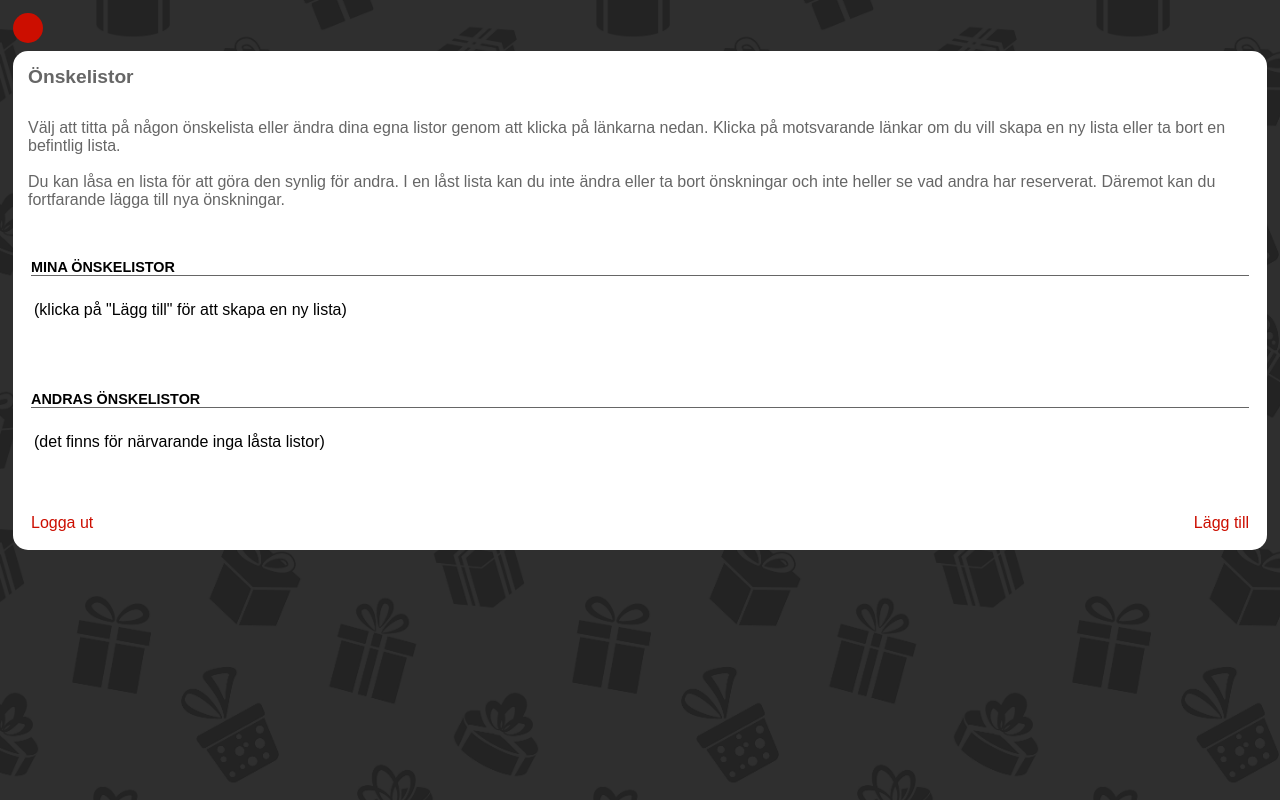
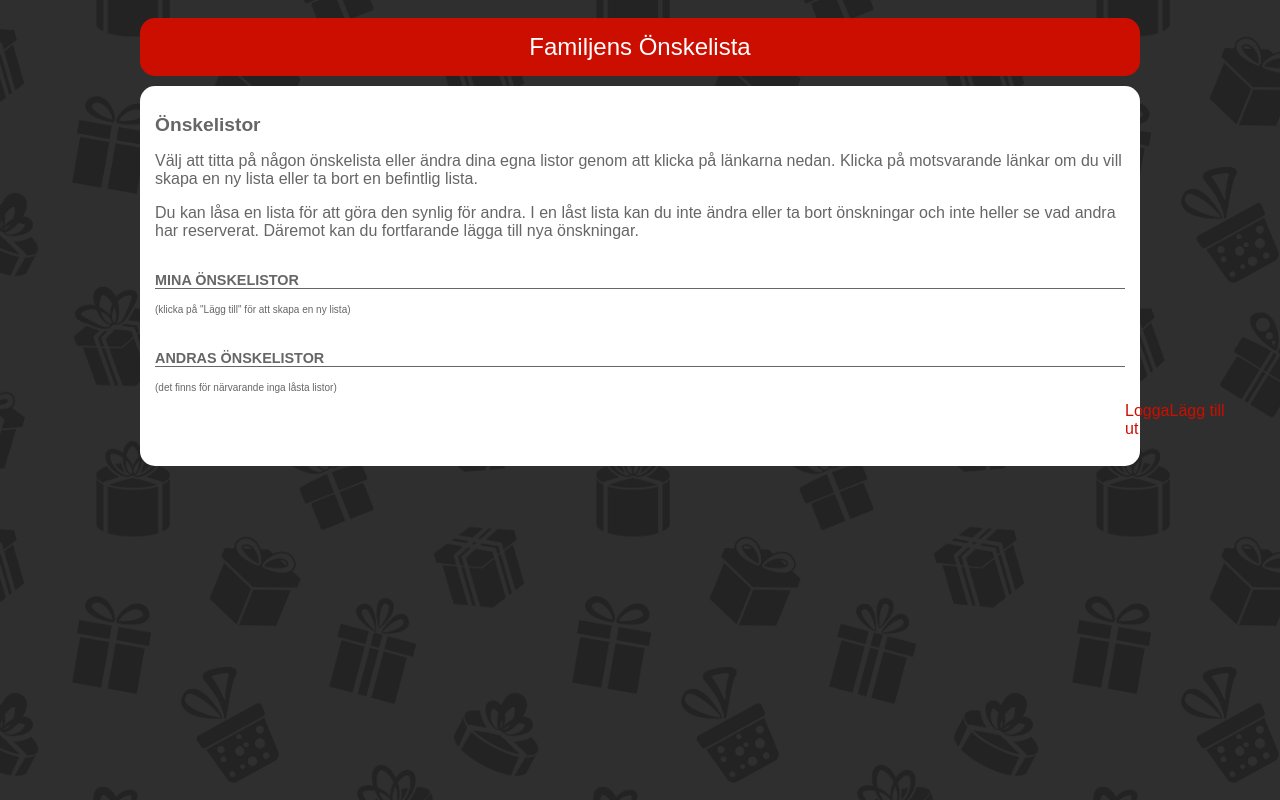
Before and after one commit to m00ndark/wish, a PHP site: page /home.php in a window 1280 px wide. Run offline with PHP 8.4, Linux system fonts and the light colour scheme; the visitor is signed in with stand-in values (Sample User, id 1); data that the repository does not hold is empty.

Commit message:
Restyled home page

```diff
--- a/home.php
+++ b/home.php
@@ -1,5 +1,8 @@
 <?php
 header('Content-Type: text/html; charset=utf-8');
+header("Cache-Control: no-store, no-cache, must-revalidate, max-age=0");
+header("Cache-Control: post-check=0, pre-check=0", false);
+header("Pragma: no-cache");
 
 // ini_set('display_errors', '1');
 
@@ -63,8 +66,10 @@ dbDisconnect($connection);
 
 <html>
 	<head>
-		<link rel="stylesheet" type="text/css" href="styles/main.css">
-		<link rel="stylesheet" type="text/css" href="styles/calendar.css">
+		<meta name="viewport" content="width=device-width, initial-scale=1.0"/>
+		<meta name="theme-color" content="#2F2F2F"/>
+		<link rel="stylesheet" type="text/css" href="styles/main.css"/>
+		<link rel="stylesheet" type="text/css" href="styles/calendar.css"/>
 		<script src="scripts/common.js" type="text/javascript"></script>
 		<script src="scripts/calendar.js" type="text/javascript"></script>
 		<script language="javascript">
@@ -72,10 +77,6 @@ dbDisconnect($connection);
 			function highlightRow(row, modifyFirstChild)
 			{
 				row.style.backgroundColor = "#F6F6F6";
-				if (modifyFirstChild)
-				{
-					row.cells[0].style.backgroundColor = "#FFFFFF";
-				}
 			}
 
 			function dehighlightRow(row)
@@ -232,44 +233,41 @@ dbDisconnect($connection);
 		<div id="overlay">
 			<img id="loader" src="images/loader.gif">
 		</div>
-		<div id="dialog" style="display: none;">test</div>
-		<table class="main">
-			<tr>
-				<td class="header_back">
-					<table>
-						<tr>
-							<td class="header"></td>
-						</tr>
-					</table>
-				</td>
-			</tr>
-			<tr>
-				<td class="back">
-					<table>
-						<tr>
-							<td class="content">
-								<h1>
-									Önskelistor
-								</h1>
-								<br>
-								Välj att titta på någon önskelista eller ändra dina egna listor genom att klicka på länkarna nedan.
-								Klicka på motsvarande länkar om du vill skapa en ny lista eller ta bort en befintlig lista.
-								<br><br>
-								Du kan låsa en lista för att göra den synlig för andra. I en låst lista kan du inte ändra eller ta bort önskningar
-								och inte heller se vad andra har reserverat. Däremot kan du fortfarande lägga till nya önskningar.
-								<br><br>
-								<table width="100%">
+		<div id="dialog" style="display: none;"></div>
+
 		<form name="modify_list" method="post" action="home.php">
 			<input name="action" type="hidden" value="">
 			<input name="wishlist_id" type="hidden" value="">
 		</form>
-									<tr>
-										<td width="50%" valign="top">
+
+		<div class="row-header">
+			<div class="col-center header">
+				Familjens Önskelista
+			</div>
+		</div>
+
+		<div class="row">
+			<div class="col-center content">
+				<h1>
+					Önskelistor
+				</h1>
+				<p>
+					Välj att titta på någon önskelista eller ändra dina egna listor genom att klicka på länkarna nedan.
+					Klicka på motsvarande länkar om du vill skapa en ny lista eller ta bort en befintlig lista.
+				</p>
+				<p>
+					Du kan låsa en lista för att göra den synlig för andra. I en låst lista kan du inte ändra eller ta bort önskningar
+					och inte heller se vad andra har reserverat. Däremot kan du fortfarande lägga till nya önskningar.
+				</p>
+
+				<div class="row">
+					<div class="col-12">
 						<h2>
 							Mina önskelistor
 						</h2>
-											<table width="100%">
-												<tr><td height="9"></td></tr>
+					</div>
+				</div>
+
 <?php
 $connection = dbConnect();
 try
@@ -288,8 +286,8 @@ try
 		$gotRows = true;
 		$childName = $row->is_child_list == 1 ? $row->child_name : '';
 		$childName = strlen($childName) > 0 && substr($childName, -1) != 's' ? $childName . 's' : $childName;
-		echo "	<tr onMouseOver=\"highlightRow(this, false);\" onMouseOut=\"dehighlightRow(this);\">\n";
-		echo "		<td class=\"list_row_left\">\n";
+		echo "	<div class=\"row-list hover\">\n";
+		echo "		<div class=\"auto-col\">\n";
 		echo '			' . (($userIsSuper) ? '[' . $row->user_name . '] ' : '') . '<a href="list.php?id=' . $row->wishlist_id . '">' . $row->title . '</a>';
 		if (strlen($childName) > 0 || $row->shared_with_user_id != null)
 		{
@@ -301,8 +299,8 @@ try
 		{
 			echo "\n";
 		}
-		echo "		</td>\n";
-		echo "		<td class=\"list_row_right\">\n";
+		echo "		</div>\n";
+		echo "		<div class=\"auto-col right\">\n";
 		if ($row->is_locked_for_edit == 0)
 		{
 			echo '			<a href="javascript:lockList(' . $row->wishlist_id . ')">Lås</a>&nbsp;|&nbsp;'
@@ -313,17 +311,17 @@ try
 		{
 			echo '			<i>Låst t.o.m. ' . date('Y-m-d', $row->locked_until_timestamp) . "</i>\n";
 		}
-		echo "		</td>\n";
-		echo "	</tr>\n";
+		echo "		</div>\n";
+		echo "	</div>\n";
 	}
 
 	if (!$gotRows)
 	{
-		echo "	<tr>\n";
-		echo "		<td class=\"small\">\n";
+		echo "	<div class=\"row\">\n";
+		echo "		<div class=\"col-12 small\">\n";
 		echo "			(klicka på \"Lägg till\" för att skapa en ny lista)\n";
-		echo "		</td>\n";
-		echo "	</tr>\n";
+		echo "		</div>\n";
+		echo "	</div>\n";
 	}
 }
 catch (PDOException $ex)
@@ -332,17 +330,17 @@ catch (PDOException $ex)
 }
 dbDisconnect($connection);
 ?>
-											</table>
-										</td>
-									</tr>
-									<tr>
-										<td width="50%" valign="top">
-											<br><br>
+
+				<div class="row">
+					<div class="col-12">
 						<h2>
 							Andras önskelistor
 						</h2>
-											<table width="100%">
-												<tr><td height="9"></td></tr>
+					</div>
+				</div>
+
+				<div class="row">
+
 <?php
 $connection = dbConnect();
 try
@@ -368,35 +366,31 @@ try
 		{
 			if ($last_user_name != '')
 			{
-				echo "	<tr>\n";
-				echo "		<td height=\"20\"></td>\n";
-				echo "	</tr>\n";
+				echo "			</div>\n";
+				echo "		</div>\n";
 			}
-			echo "	<tr>\n";
-			echo "		<td class=\"list_header\" colspan=\"3\">\n";
-			echo '			<h3>' . $row->user_name . "</h3>\n";
-			echo "		</td>\n";
-			echo "	</tr>\n";
+			echo "		<div class=\"col-6\">\n";
+			echo "			<div class=\"bubble hover\">\n";
+			echo '				<h3>' . $row->user_name . "</h3>\n";
 			$last_user_name = $row->user_name;
 		}
-		echo "	<tr onMouseOver=\"highlightRow(this, true);\" onMouseOut=\"dehighlightRow(this);\">\n";
-		echo "		<td width=\"5\">&nbsp;&nbsp;</td>\n";
-		echo "		<td width=\"100%\" class=\"list_row_left\">\n";
-		echo '			<a href="list.php?id=' . $row->wishlist_id . '">' . $row->title . "</a>\n";
-		echo "		</td>\n";
-		echo "		<td class=\"list_row_right\">\n";
-		// right stuff here
-		echo "		</td>\n";
-		echo "	</tr>\n";
+		else
+		{
+			echo "				<br>\n";
+		}
+		echo '				<a href="list.php?id=' . $row->wishlist_id . '">' . $row->title . "</a>\n";
 	}
 
-	if ($last_user_name == '')
+	if ($last_user_name != '')
 	{
-		echo "	<tr>\n";
-		echo "		<td class=\"small\">\n";
+		echo "			</div>\n";
+		echo "		</div>\n";
+	}
+	else
+	{
+		echo "		<div class=\"col-12 small\">\n";
 		echo "			(det finns för närvarande inga låsta listor)\n";
 		echo "		</td>\n";
-		echo "	</tr>\n";
 	}
 }
 catch (PDOException $ex)
@@ -405,21 +399,18 @@ catch (PDOException $ex)
 }
 dbDisconnect($connection);
 ?>
-											</table>
-										</td>
-									</tr>
-								</table>
-								<br><br><br>
-								<table width="100%">
-									<tr>
-										<td>
+
+				</div>
+
+				<div class="row-footer">
+					<div class="auto-col">
 						<a href="home.php?action=logout">Logga ut</a>
-										</td>
-										<td align="right">
+					</div>
+					<div class="auto-col right">
 						<a href="javascript:addList()">Lägg&nbsp;till</a>
-										</td>
-									</tr>
-								</table>
+					</div>
+				</div>
+
 <?php
 /*
 	foreach ($_SESSION as $key => $value)
@@ -428,11 +419,8 @@ dbDisconnect($connection);
 	}
 */
 ?>
-							</td>
-						</tr>
-					</table>
-				</td>
-			</tr>
-		</table>
+
+			</div>
+		</div>
 	</body>
 </html>
--- a/styles/main.css
+++ b/styles/main.css
@@ -6,33 +6,8 @@
 	--theme-color: #CC0E00;
 	--light-theme-color: #F2C2BF;
 	--text-color: #666666;
-}
-
-[class*="col-"] {
-	float: left;
-}
-
-/* For mobile phones: */
-[class*="col-"] {
-	width: 100%;
-	padding: 0px;
-}
-
-@media only screen and (min-width: 1016px) {
-	/* For desktop: */
-	.col-1 { width: 8.33%; padding: 1px; }
-	.col-2 { width: 16.66%; padding: 1px; }
-	.col-3 { width: 25%; padding: 1px; }
-	.col-4 { width: 33.33%; padding: 1px; }
-	.col-5 { width: 41.66%; padding: 1px; }
-	.col-6 { width: 50%; padding: 1px; }
-	.col-7 { width: 58.33%; padding: 1px; }
-	.col-8 { width: 66.66%; padding: 1px; }
-	.col-9 { width: 75%; padding: 1px; }
-	.col-10 { width: 83.33%; padding: 1px; }
-	.col-11 { width: 91.66%; padding: 1px; }
-	.col-12 { width: 100%; padding: 1px; }
-	.col-center { max-width: 1000px; margin: auto; float: none; padding: 1px; }
+	--bubble-frame-color: #BBBBBB;
+	--hover-back-color: #F6F6F6;
 }
 
 html {
@@ -46,18 +21,75 @@ body {
 	background-repeat: repeat;
 }
 
-.row {
-	padding-bottom: 3px;
+/* For mobile phones: */
+[class*="col-"] {
+	width: 100%;
+	padding: 0px;
 }
 
-.row::after {
+@media only screen and (min-width: 1016px) {
+	/* For desktop: */
+	.col-1 { width: 8.33%; }
+	.col-2 { width: 16.66%; }
+	.col-3 { width: 25%; }
+	.col-4 { width: 33.33%; }
+	.col-5 { width: 41.66%; }
+	.col-6 { width: 50%; }
+	.col-7 { width: 58.33%; }
+	.col-8 { width: 66.66%; }
+	.col-9 { width: 75%; }
+	.col-10 { width: 83.33%; }
+	.col-11 { width: 91.66%; }
+	.col-12 { width: 100%; }
+	[class*="col-"] { float: left; }
+	.col-center {
+		max-width: 1000px;
+		margin: auto;
+		float: none;
+	}
+}
+
+.auto-col {
+	float: left;
+	padding: 0px;
+	flex-grow: 1;
+}
+
+[class*="row"]::after {
 	content: "";
 	clear: both;
 	display: table;
 }
 
-.header-row {
+.row {
+	padding-bottom: 3px;
+}
+
+.row-list {
+	display: flex;
+	border-radius: 10px;
+	padding: 10px;
+	border: 1px solid var(--bubble-frame-color);
+	margin: 5px;
+}
+
+@media only screen and (min-width: 1016px) {
+	.row-list {
+		border-radius: 0px;
+		padding: 3px;
+		border: 0px;
+		margin: 0px;
+	}
+}
+
+.row-header {
 	padding-top: 10px;
+	padding-bottom: 10px;
+}
+
+.row-footer {
+	display: flex;
+	padding-top: 20px;
 	padding-bottom: 10px;
 }
 
@@ -73,15 +105,32 @@ body {
 .content {
 	border-radius: 15px;
 	padding: 15px;
-	background-color: #FFFFFF;
+	background-color: white;
 	color: var(--text-color);
+}
+
+.empty {
+	padding: 1px;
+}
+
+.bubble {
+	border-radius: 10px;
+	padding: 10px;
+	border: 1px solid var(--bubble-frame-color);
+	margin: 5px;
+}
+
+.hover:hover {
+	background: var(--hover-back-color);
 }
 
 .right {
 	display: flex;
 	justify-content: flex-end;
-	margin-left: auto;
-	margin-right: 0;
+}
+
+.small {
+	font-size: 0.625rem;
 }
 
 h1 {
@@ -92,7 +141,16 @@ h2 {
 	font-size: 0.9rem;
 	text-transform: uppercase;
 	border-bottom: 1px solid var(--text-color);
-	margin: 2em 0 0.8em 0;
+	margin: 32px 0px 12px 0px;
+}
+
+h3 {
+	font-size: 0.9rem;
+	margin: 0px 0px 12px 0px;
+}
+
+p {
+	margin: 16px 0px 0px 0px;
 }
 
 .tmp {
```
Also changed, not shown: index.php (+13 -14 lines), list.php (+25 -19 lines). Lines whose indentation alone changed are shown as unchanged.
